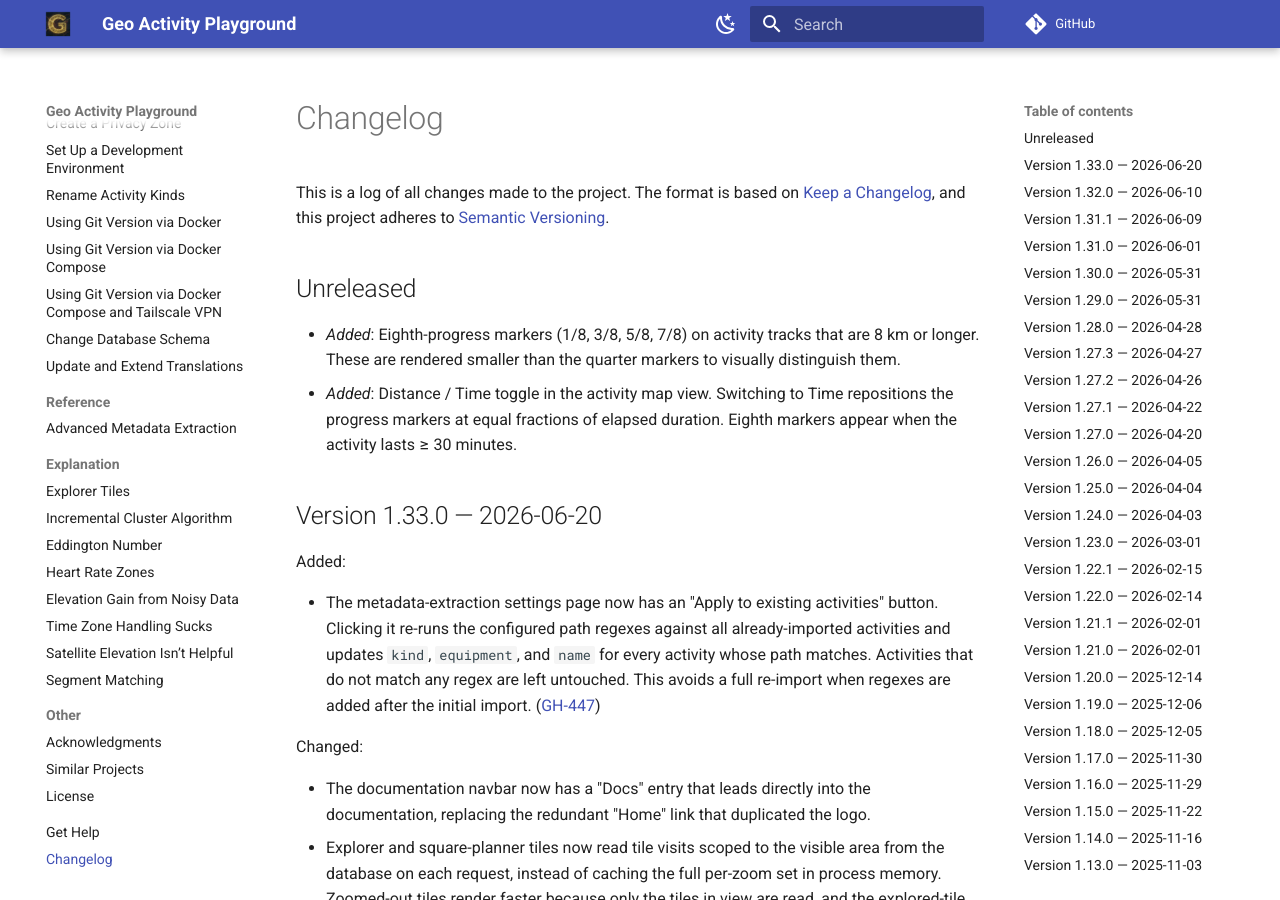
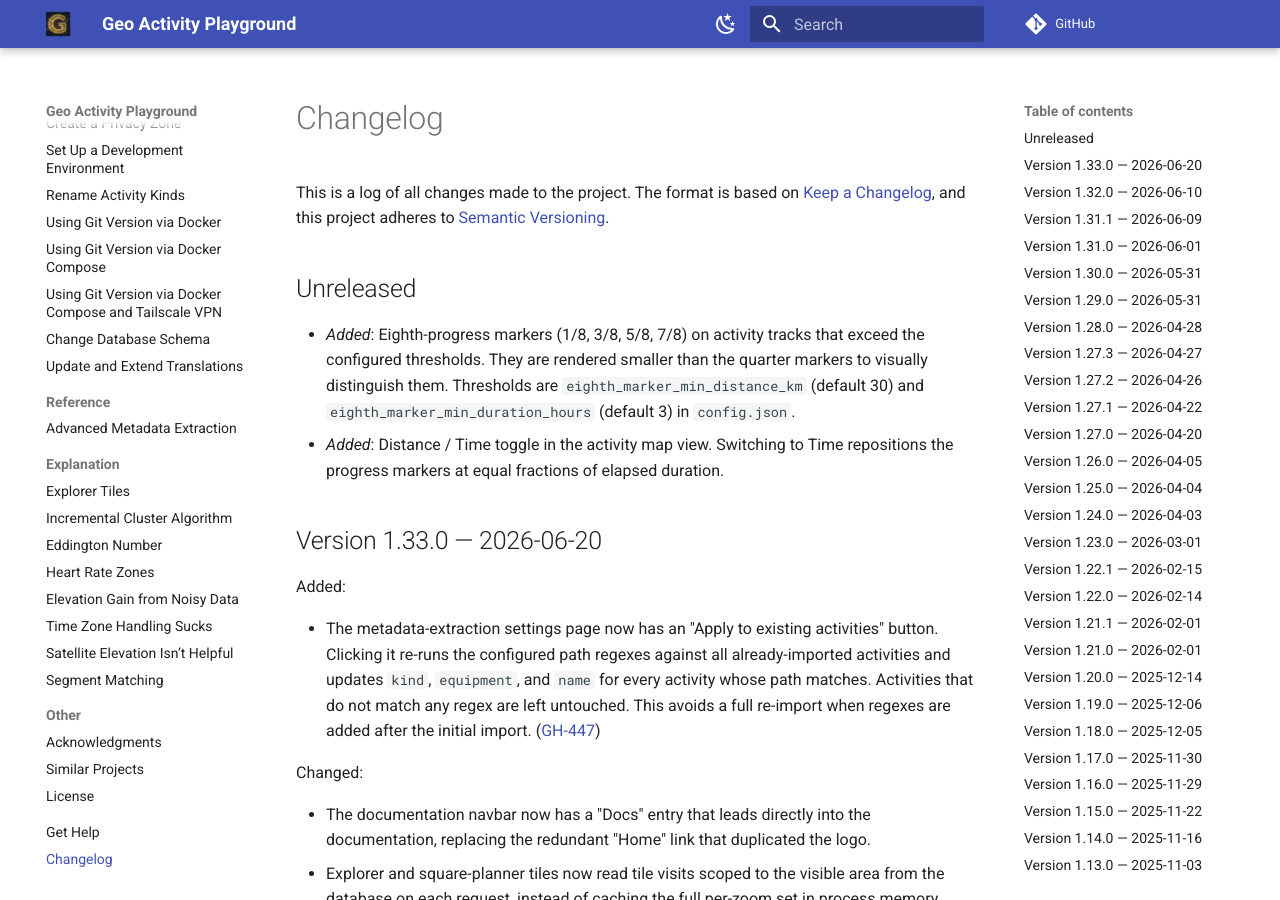
Before and after one commit to martin-ueding/geo-activity-playground, an MkDocs documentation site: the page built from docs/changelog.md, in a window 1280 px wide and 900 px high. Built offline with MkDocs 1.6.1 and Material for MkDocs 9.7.7, drawn with Linux system fonts in a browser that asks for light colours; comment, search, counter and statistics services are not loaded.

Commit message:
docs: update changelog for configurable eighth-marker thresholds

```diff
--- a/docs/changelog.md
+++ b/docs/changelog.md
@@ -17,8 +17,8 @@ Types of changes
 
 ## Unreleased
 
-- *Added*: Eighth-progress markers (1/8, 3/8, 5/8, 7/8) on activity tracks that are 8 km or longer. These are rendered smaller than the quarter markers to visually distinguish them.
-- *Added*: Distance / Time toggle in the activity map view. Switching to Time repositions the progress markers at equal fractions of elapsed duration. Eighth markers appear when the activity lasts ≥ 30 minutes.
+- *Added*: Eighth-progress markers (1/8, 3/8, 5/8, 7/8) on activity tracks that exceed the configured thresholds. They are rendered smaller than the quarter markers to visually distinguish them. Thresholds are `eighth_marker_min_distance_km` (default 30) and `eighth_marker_min_duration_hours` (default 3) in `config.json`.
+- *Added*: Distance / Time toggle in the activity map view. Switching to Time repositions the progress markers at equal fractions of elapsed duration.
 
 
 ## Version 1.33.0 — 2026-06-20
```
